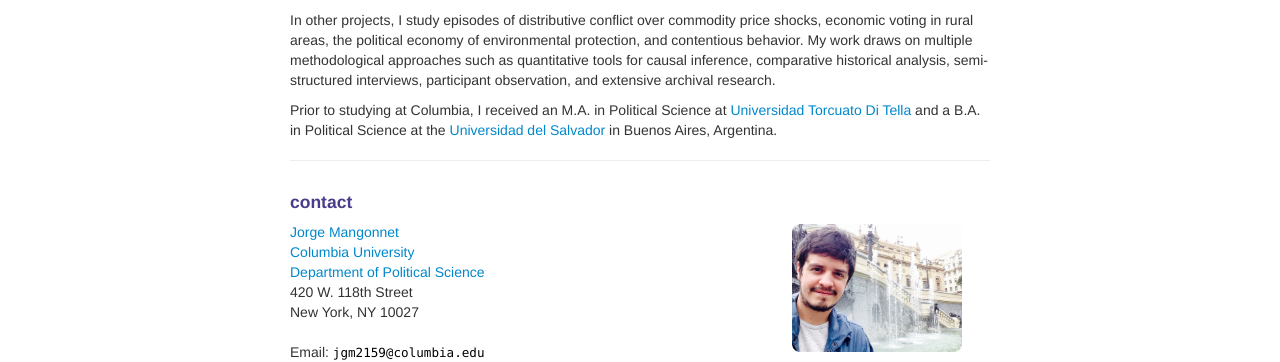
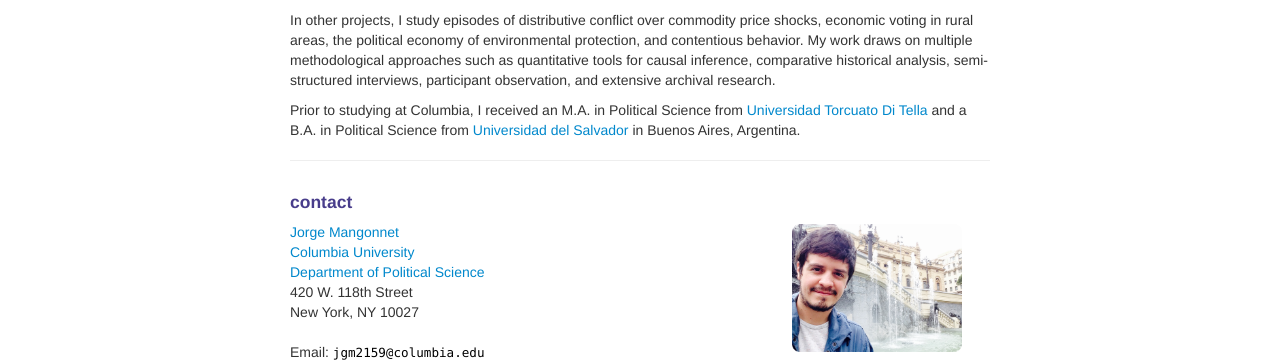
Before and after one commit to mangonnet/mangonnet.github.io, a Jekyll site: the page built from pages/about.md, in a window 1280 px wide. Shown: the part 322-684 px from the top of the page. Built offline with Jekyll 4.4.1, drawn with Linux system fonts in a browser that asks for light colours.

Commit message:
update my website

```diff
--- a/pages/about.md
+++ b/pages/about.md
@@ -11,7 +11,7 @@ I conduct theoretical and empirical research on the formation and development of
 
 In other projects, I study episodes of distributive conflict over commodity price shocks, economic voting in rural areas, the political economy of environmental protection, and contentious behavior. My work draws on multiple methodological approaches such as quantitative tools for causal inference, comparative historical analysis, semi-structured interviews, participant observation, and extensive archival research.
 
-Prior to studying at Columbia, I received an M.A. in Political Science at [Universidad Torcuato Di Tella](https://www.utdt.edu) and a B.A. in Political Science at the [Universidad del Salvador](http://www.usal.edu.ar) in Buenos Aires, Argentina.
+Prior to studying at Columbia, I received an M.A. in Political Science from [Universidad Torcuato Di Tella](https://www.utdt.edu) and a B.A. in Political Science from [Universidad del Salvador](http://www.usal.edu.ar) in Buenos Aires, Argentina.
 
 
 <!-- Prior to Columbia, I was a graduate fellow at Argentina's [National Scientific and Technical Research Council (CONICET)](https://www.conicet.gov.ar), a research assistant to the [Latin American Public Opinion Project (LAPOP)](https://www.vanderbilt.edu/lapop/), and a junior scholar at the [Argentine Senate](https://www.senado.gob.ar). I received an M.A. in Political Science at [Universidad Torcuato Di Tella](https://www.utdt.edu) and a B.A. in Political Science at the [Universidad del Salvador](http://www.usal.edu.ar) in Buenos Aires, Argentina. -->
```
